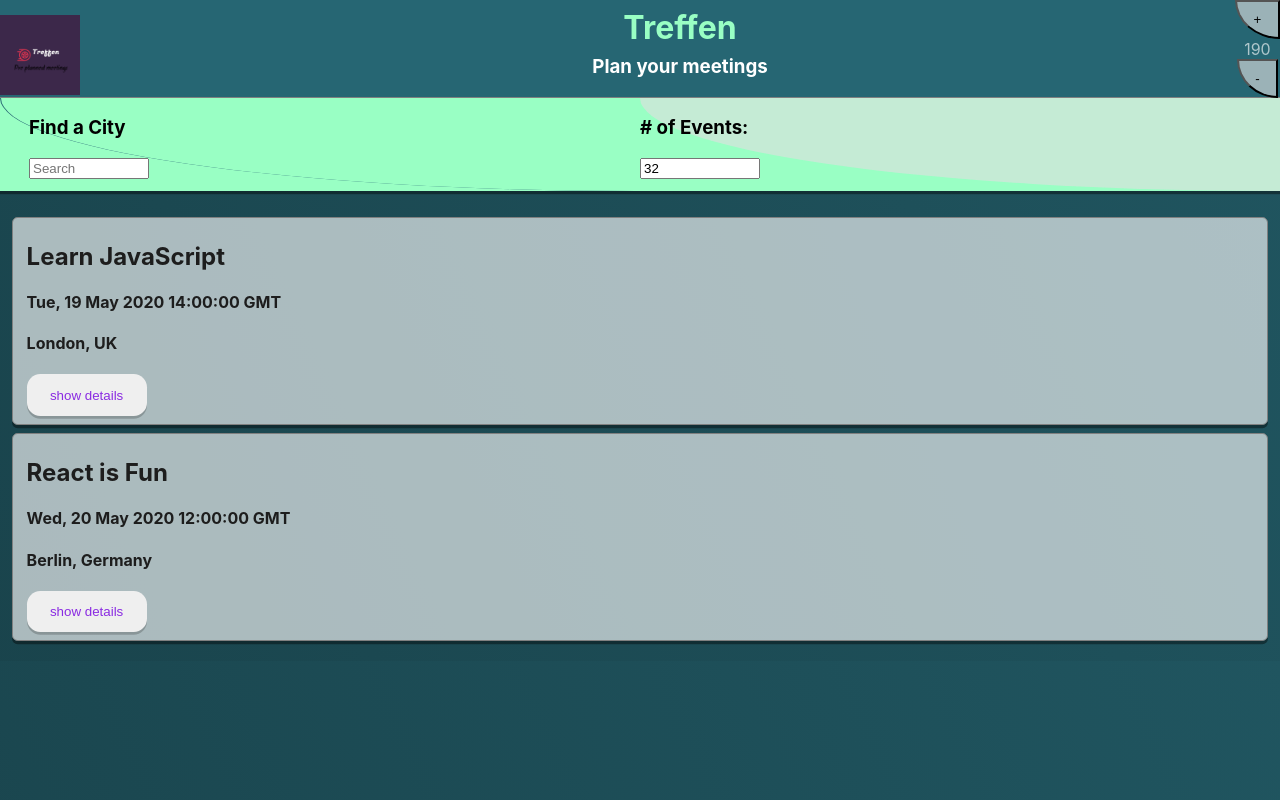
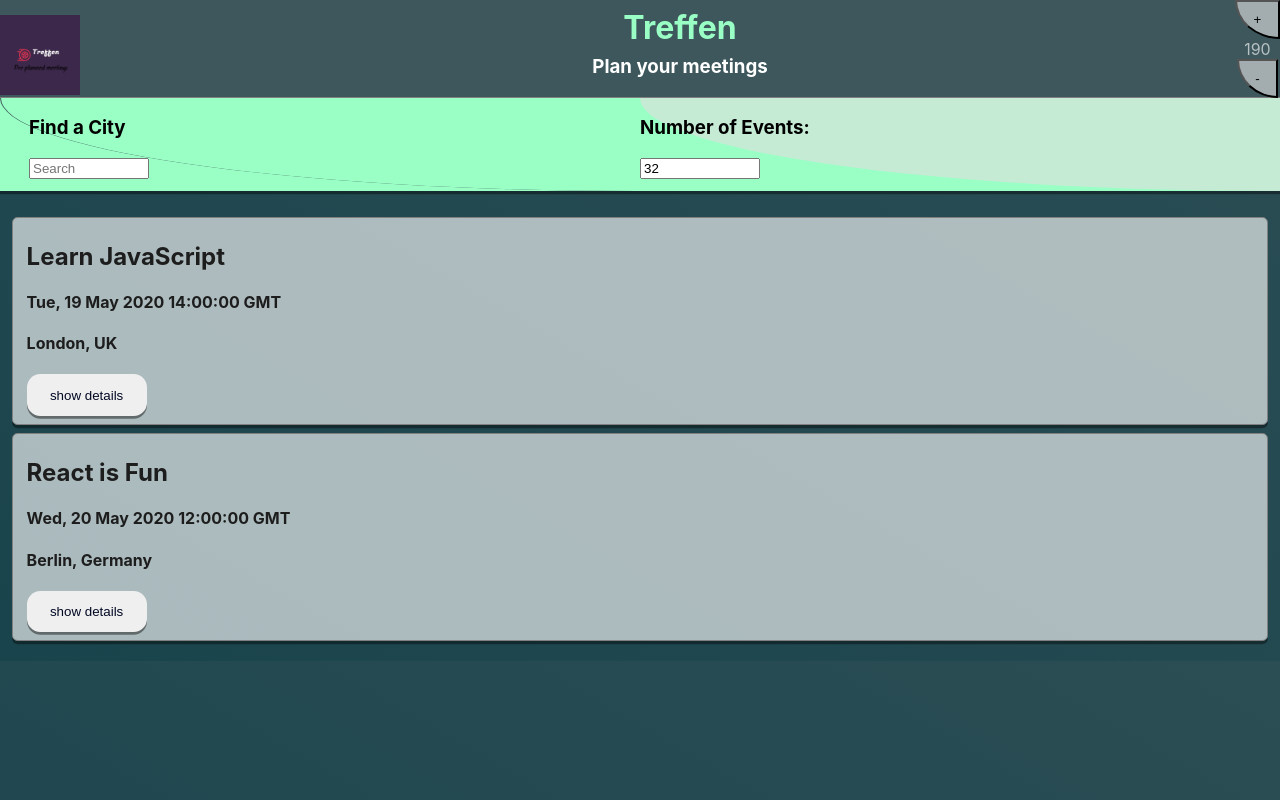
Before and after one commit to faysalmahmod/MeetApp, a React (Create React App) app: page / in a window 1280 px wide. Built offline with nearby package versions, Linux system fonts and the light colour scheme; what atatus-spa would draw is missing.

Commit message:
Design updates

```diff
--- a/src/App.css
+++ b/src/App.css
@@ -1,10 +1,10 @@
 :root {
   /* change these top variables to change the theme! */
-  --primary-hue: 90;
-  --light-angle: 65deg;
+  --primary-hue: 10;
+  --light-angle: 30deg;
   --monochrome-alpha: 63%;
 
-  --bg: hsl(var(--primary-hue), 50%, 30%);
+  --bg: hsl(var(--primary-hue), 20%, 30%);
   --bg-dark: hsl(var(--primary-hue), 50%, 20%);
   --heading-text: hsl(calc(var(--primary-hue) - 45), 100%, 80%);
   --heading-bg: hsla(calc(var(--primary-hue) - 15), 100%, 65%, 20%);
@@ -21,6 +21,10 @@
   display: flex;
   flex-direction: column;
   align-items: center;
+}
+
+a{
+  color: rgb(231, 223, 223);
 }
 
 h1 {
@@ -75,17 +79,17 @@ input {
 }
 
 .Event.expanded {
-  background: var(--heading-text);
-  color: black;
-  box-shadow: 0 .2em hsla(0, 0%, 100%, 40%);
+  background:rgba(53, 127, 196, 0.4) ;
+  color: rgb(255, 255, 255);
+  box-shadow: 0 .2em rgba(185, 184, 184, 0.4);
 }
 
 .details-button {
   padding: 1em 1.25em;
   border-radius: 1em;
   border: none;
-  color: blueviolet;
-  box-shadow: 0 .2em hsla(0, 0%, 0%, 20%);
+  color: rgb(3, 9, 36);
+  box-shadow: 0 .2em hsla(0, 0%, 10%, 50%);
   width: 120px;
 }
 
@@ -144,5 +148,5 @@ input {
 }
 
 .suggestions {
-  background: linear-gradient(90deg, var(--white-alpha), transparent);
+  background: linear-gradient(80deg, var(--white-alpha), transparent);
 }
--- a/src/NumberOfEvents.js
+++ b/src/NumberOfEvents.js
@@ -23,7 +23,7 @@ class NumberOfEvents extends Component {
     const { noe } = this.state;
     return (
       <div className="NumberOfEvents">
-        <h3># of Events:</h3>
+        <h3>Number of Events:</h3>
         <input
           className="noe-input"
           type="number"
--- a/src/index.js
+++ b/src/index.js
@@ -3,10 +3,9 @@ import ReactDOM from 'react-dom';
 import './index.css';
 import App from './App';
 import * as serviceWorkerRegistration from './serviceWorkerRegistration';
-import reportWebVitals from './reportWebVitals';
 import * as atatus from 'atatus-spa';
 
-atatus.config('809fe18abe1a430aab6ef31a75001d03').install();
+atatus.config('ae8608a6c2e14cdb9f39dbcb0c6104a3').install(); // unique (to this app) atatus monitoring
 
 ReactDOM.render(
   <React.StrictMode>
```
Also changed, not shown: src/service-worker.js (+15 -1 lines), src/serviceWorkerRegistration.js (+11 -0 lines), public/manifest.json, 1 other file (tests, documents, lock files or other folders).
